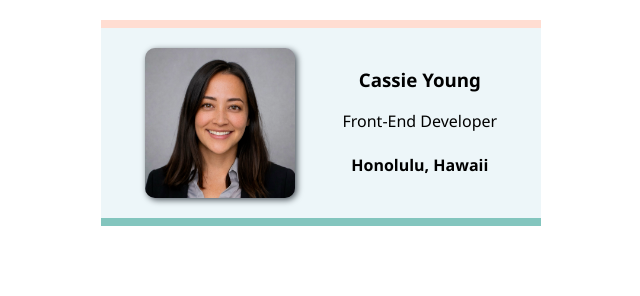
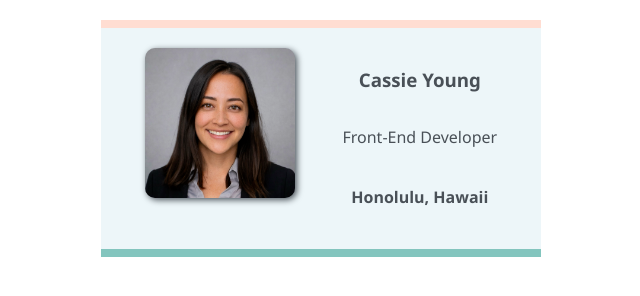
Before and after one commit to alltoocas/cassie-business-card, a website built with Vite: page index.html in a window 1280 px wide. Shown: the whole page, without its empty margins (319-959 px from the left). Built offline with nearby package versions, Linux system fonts and the light colour scheme.

Commit message:
Update styles.css

```diff
--- a/styles.css
+++ b/styles.css
@@ -20,3 +20,39 @@
     border-bottom: 8px solid #83c5be;
     border-top: 8px solid #ffddd2;
 }
+.grey-header {
+    color: #495057;
+}
+
+.teal-header {
+    color: #83c5be;
+}
+
+.hover-line-text {
+    display: inline-block;
+    position: relative;
+}
+
+.hover-line-text::after,
+.hover-line-text::before {
+    content: '';
+    position: absolute;
+    width: 100%;
+    height: 3px;
+    bottom: -7px;
+    background: linear-gradient(to right, #ffddd2, #83c5be);
+    left: 0;
+    transform: scaleX(0);
+    transform-origin: right;
+    transition: transform 0.4s ease-out;
+}
+
+.hover-line-text::before {
+    top: -7px;
+    transform-origin: left;
+}
+
+.hover-line-text:hover::after,
+.hover-line-text:hover::before {
+    transform: scaleX(1);
+}
```
